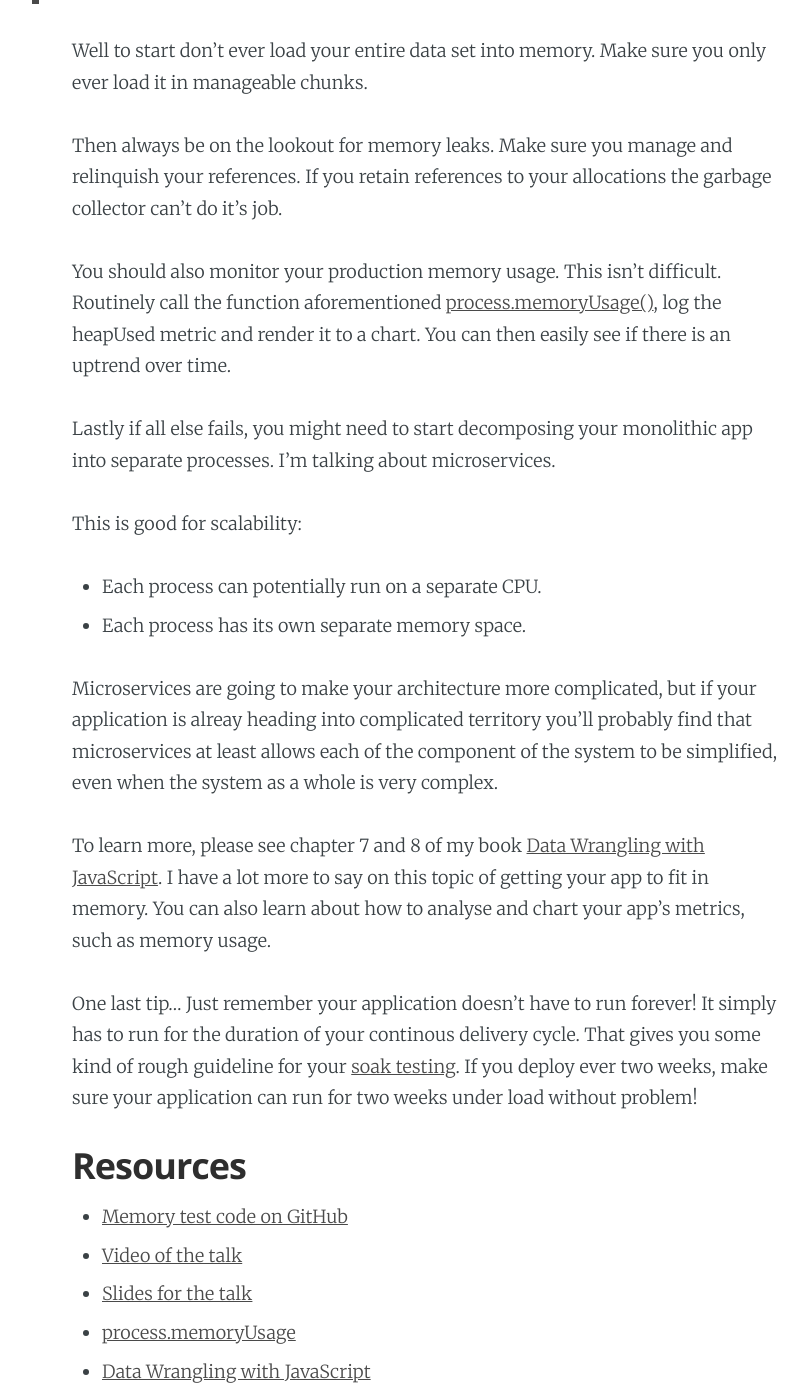
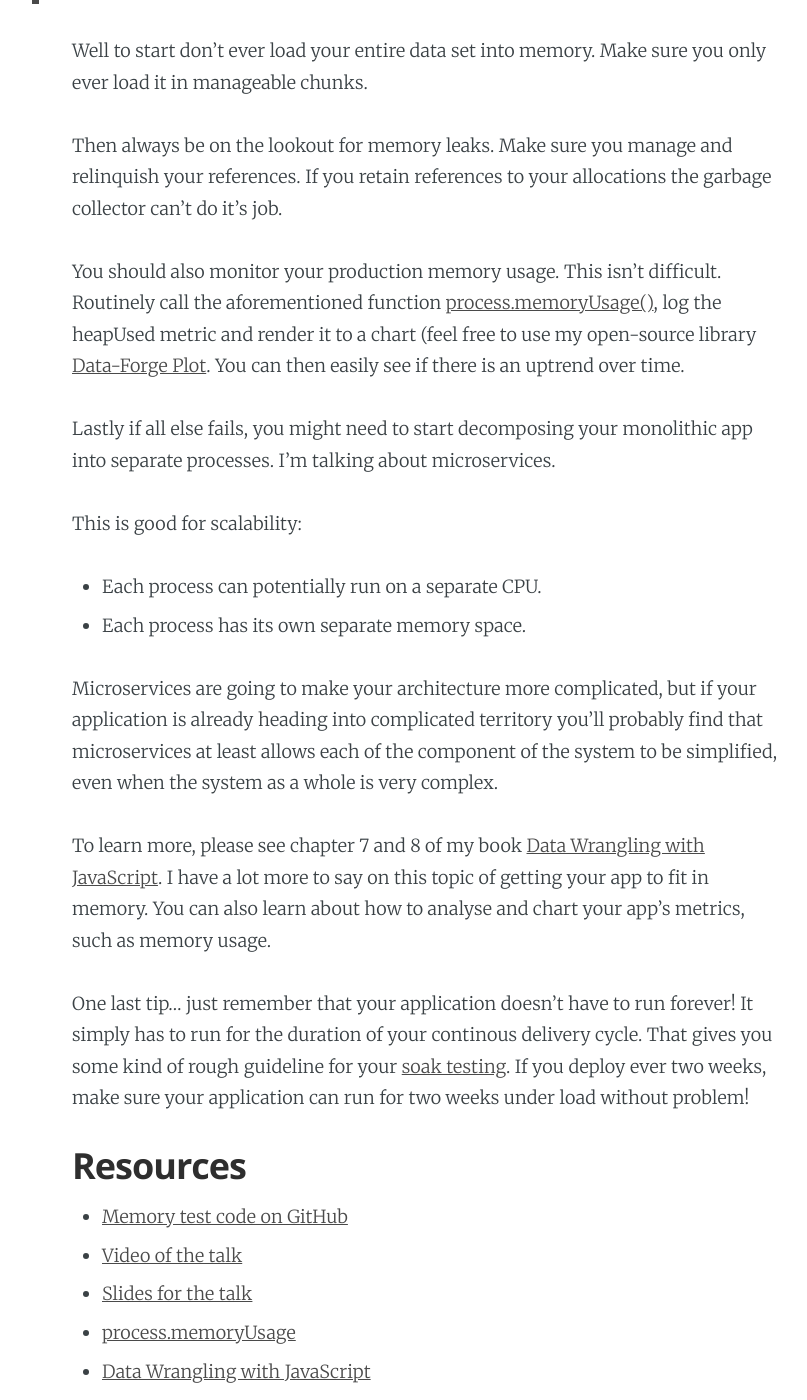
Before and after one commit to ashleydavis/the-data-wrangler-blog, a Jekyll site: the page built from _posts/2018-11-06-nodejs-memory-limits.markdown, in a window 1280 px wide and 1400 px high, scrolled down 7559 px. Shown: the whole window, without its empty margins (213-1020 px from the left). Built offline with Jekyll 4.4.1, drawn with Linux system fonts in a browser that asks for light colours; comment, search, counter and statistics services are not loaded; some of the changed text lies outside the part shown.

Commit message:
Small tweaks and fixes.

```diff
--- a/_posts/2018-11-06-nodejs-memory-limits.markdown
+++ b/_posts/2018-11-06-nodejs-memory-limits.markdown
@@ -134,7 +134,7 @@
 
 Of course I'll never be able to allocate up to 16 TB, at least not on this laptop. My laptop only has 8 GB of physical memory. Once physical memory is exhausted an application's memory will be swapped out to hard disk via [virtual memory](https://en.wikipedia.org/wiki/Virtual_memory).
 
-So in effect I'm limited by the size of the laptop's hard drive. Even if I had 1 TB of disk space (which is pretty common now) I would even be able to allocate up to that. Of course the hard disk has files on it already and it must be shared amongst all the applications running on the laptop.
+So in effect I'm limited by the size of the laptop's hard drive. Even if I had 1 TB of disk space (which is pretty common now) I wouldn't even be able to allocate up to that amount. Of course the hard disk has files on it already and it must be shared amongst all the applications running on the laptop.
 
 ## Fitting more in memory
 
@@ -148,7 +148,7 @@
 
 Then always be on the lookout for memory leaks. Make sure you manage and relinquish your references. If you retain references to your allocations the garbage collector can’t do it’s job.
 
-You should also monitor your production memory usage. This isn't difficult. Routinely call the function aforementioned [process.memoryUsage()](https://nodejs.org/api/process.html#process_process_memoryusage), log the heapUsed metric and render it to a chart. You can then easily see if there is an uptrend over time.
+You should also monitor your production memory usage. This isn't difficult. Routinely call the aforementioned function [process.memoryUsage()](https://nodejs.org/api/process.html#process_process_memoryusage), log the heapUsed metric and render it to a chart (feel free to use my open-source library [Data-Forge Plot](https://github.com/data-forge/data-forge-plot). You can then easily see if there is an uptrend over time.
 
 Lastly if all else fails, you might need to start decomposing your monolithic app into separate processes. I’m talking about microservices.
 
@@ -156,11 +156,11 @@
 - Each process can potentially run on a separate CPU.
 - Each process has its own separate memory space.
 
-Microservices are going to make your architecture more complicated, but if your application is alreay heading into complicated territory you'll probably find that microservices at least allows each of the component of the system to be simplified, even when the system as a whole is very complex.
+Microservices are going to make your architecture more complicated, but if your application is already heading into complicated territory you'll probably find that microservices at least allows each of the component of the system to be simplified, even when the system as a whole is very complex.
 
 To learn more, please see chapter 7 and 8 of my book [Data Wrangling with JavaScript](http://bit.ly/2t2cJu2). I have a lot more to say on this topic of getting your app to fit in memory. You can also learn about how to analyse and chart your app's metrics, such as memory usage.
 
-One last tip... Just remember your application doesn't have to run forever! It simply has to run for the duration of your continous delivery cycle. That gives you some kind of rough guideline for your [soak testing](https://en.wikipedia.org/wiki/Soak_testing). If you deploy ever two weeks, make sure your application can run for two weeks under load without problem!
+One last tip... just remember that your application doesn't have to run forever! It simply has to run for the duration of your continous delivery cycle. That gives you some kind of rough guideline for your [soak testing](https://en.wikipedia.org/wiki/Soak_testing). If you deploy ever two weeks, make sure your application can run for two weeks under load without problem!
 
 ## Resources
 
```
Also changed, not shown: other parts of _posts/2018-11-06-nodejs-memory-limits.markdown (+1 -1 lines).
